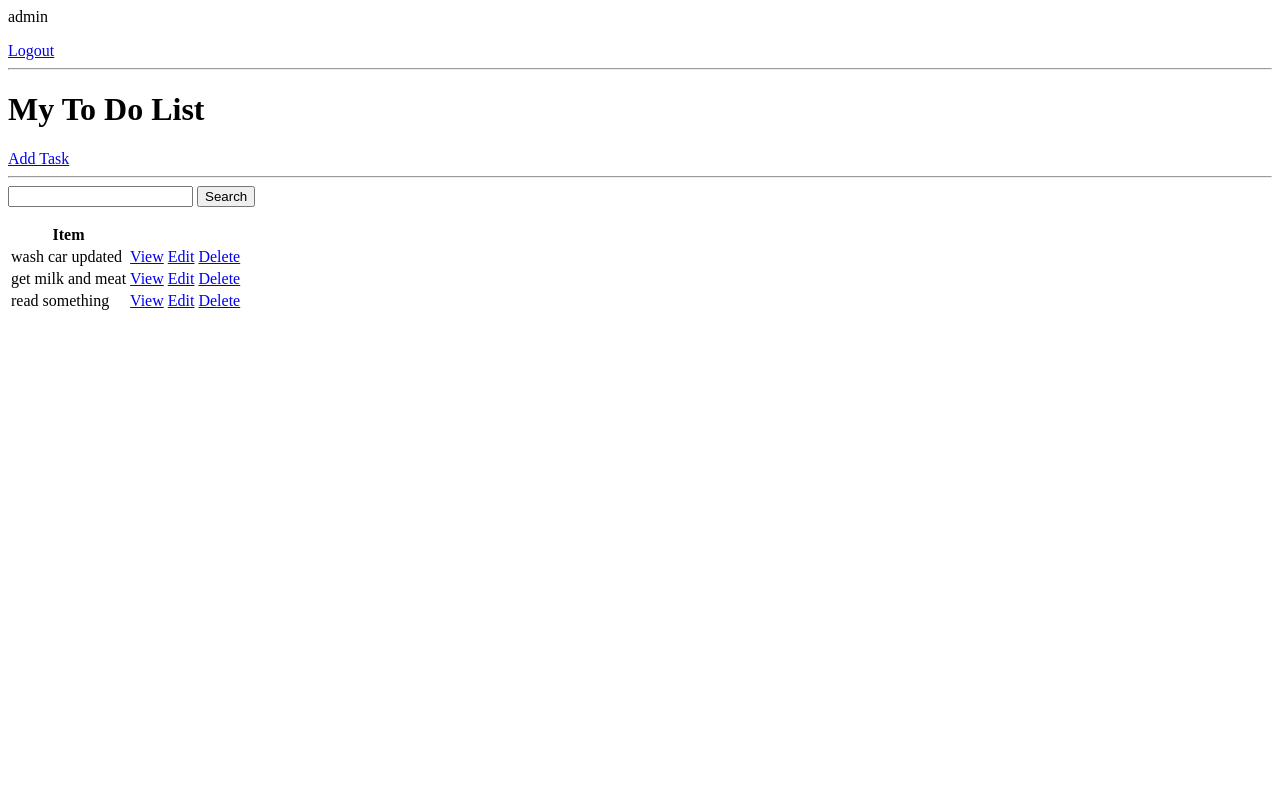
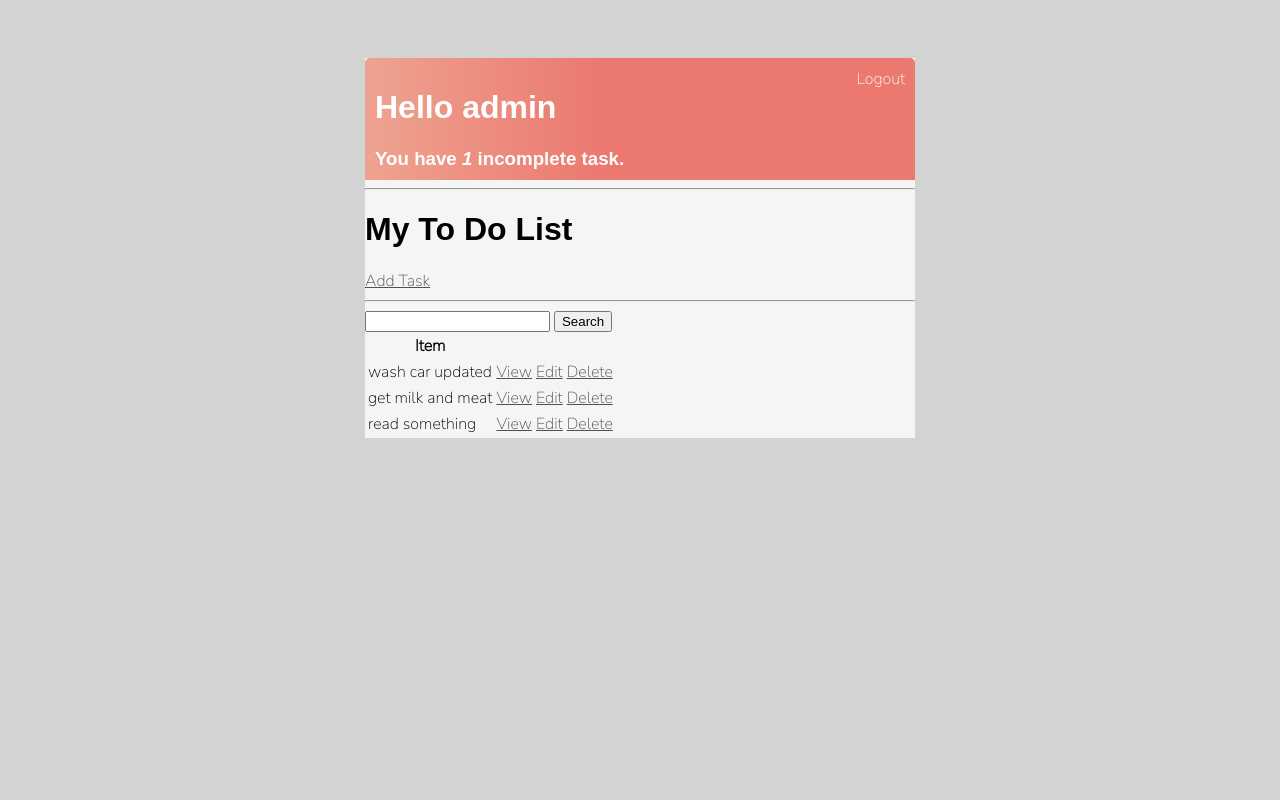
Before and after one commit to alex-njuguna/To-Do-List-App-with-Django, a Django app: page / in a window 1280 px wide. Run offline with Django 4.2, Linux system fonts and the light colour scheme; a user stored in the database is signed in; data comes from the database, SQL or seed files in the repository; both versions use the stored data as it was after the commit.

Commit message:
adding style phase 1

```diff
--- a/todo_list/base/templates/base/login.html
+++ b/todo_list/base/templates/base/login.html
@@ -1,3 +1,7 @@
+{% extends 'base/main.html'%}
+
+{%block content%}
+
 <h1>Login</h1>
 
 <form action="" method="post">
@@ -7,3 +11,5 @@
 </form>
 
 <p>Don't have an account? <a href="{%url 'register'%}">Register</a></p>
+
+{%endblock%}
--- /dev/null
+++ b/todo_list/base/templates/base/main.html
@@ -0,0 +1,55 @@
+<!DOCTYPE html>
+<html lang="en">
+<head>
+    <meta charset="UTF-8">
+    <meta name="viewport" content="width=device-width, initial-scale=1.0">
+    <title>To Do List</title>
+
+    <link rel="preconnect" href="https://fonts.googleapis.com">
+    <link rel="preconnect" href="https://fonts.gstatic.com" crossorigin>
+    <link href="https://fonts.googleapis.com/css2?family=Nunito+Sans:wght@200&display=swap" rel="stylesheet">
+
+    <style>
+        body{
+            background-color: lightgray;
+            font-family: 'Nunito Sans', sans-serif;
+            padding-top: 50px
+        }
+
+        .container{
+            max-width: 550px;
+            margin: auto;
+            background-color: whitesmoke;
+        }
+
+        h1, h2, h3, h4, h5 , h6{
+            font-family: 'Railway', sans-serif;
+        }
+
+        p, a{
+            color: #4b5156;
+        }
+
+        .header-bar{
+            display: flex;
+            justify-content: space-between;
+            color: #fff;
+            padding: 10px;
+            border-radius: 5px 5px 0 0;
+            background: linear-gradient(90deg, #eea390 0%, #eb796f 43%, #eb796f 100%)
+        }
+
+        .header-bar a{
+            color: white;
+            text-decoration: none;
+        }
+    </style>
+</head>
+<body>
+    <div class="container">
+        {%block content%}
+
+        {%endblock content%}
+    </div>
+</body>
+</html>
--- a/todo_list/base/templates/base/task.html
+++ b/todo_list/base/templates/base/task.html
@@ -1 +1,7 @@
+{% extends 'base/main.html'%}
+
+{%block content%}
+
 <h1>Task: {{task}}</h1>
+
+{%endblock%}
--- a/todo_list/base/templates/base/task_form.html
+++ b/todo_list/base/templates/base/task_form.html
@@ -1,3 +1,7 @@
+{% extends 'base/main.html'%}
+
+{%block content%}
+
 <h1>Task Form</h1>
 <a href="{%url 'tasks'%}">Go back</a>
 
@@ -6,3 +10,5 @@
     {{form.as_p}}
     <input type="submit" value="submit">
 </form>
+
+{%endblock}
--- a/todo_list/base/templates/base/task_list.html
+++ b/todo_list/base/templates/base/task_list.html
@@ -1,9 +1,21 @@
+{% extends 'base/main.html'%}
+
+{%block content%}
+
+<div class="header-bar">
+    <div>
+        <h1>Hello {{request.user}}</h1>
+        <h3 style="margin:0">You have <i>{{count}}</i> incomplete task{{ count|pluralize:"s"}}.</h3>
+    </div>
+
     {%if request.user.is_authenticated%}
-    <p>{{request.user}}</p>
     <a href="{%url 'logout'%}">Logout</a>
     {%else%}
     <a href="{%url 'login'%}">Login</a>
     {%endif%}
+</div>
+
+
 
 <hr>
 <h1>My To Do List</h1>
@@ -33,3 +45,4 @@
     <h3>No items in list</h3>
 {%endfor%}
 </table>
+{%endblock content%}
```
Also changed, not shown: todo_list/base/templates/base/register.html (+7 -0 lines), todo_list/base/templates/base/task_confirm_delete.html (+7 -0 lines), todo_list/db.sqlite3. Lines whose indentation alone changed are shown as unchanged.
